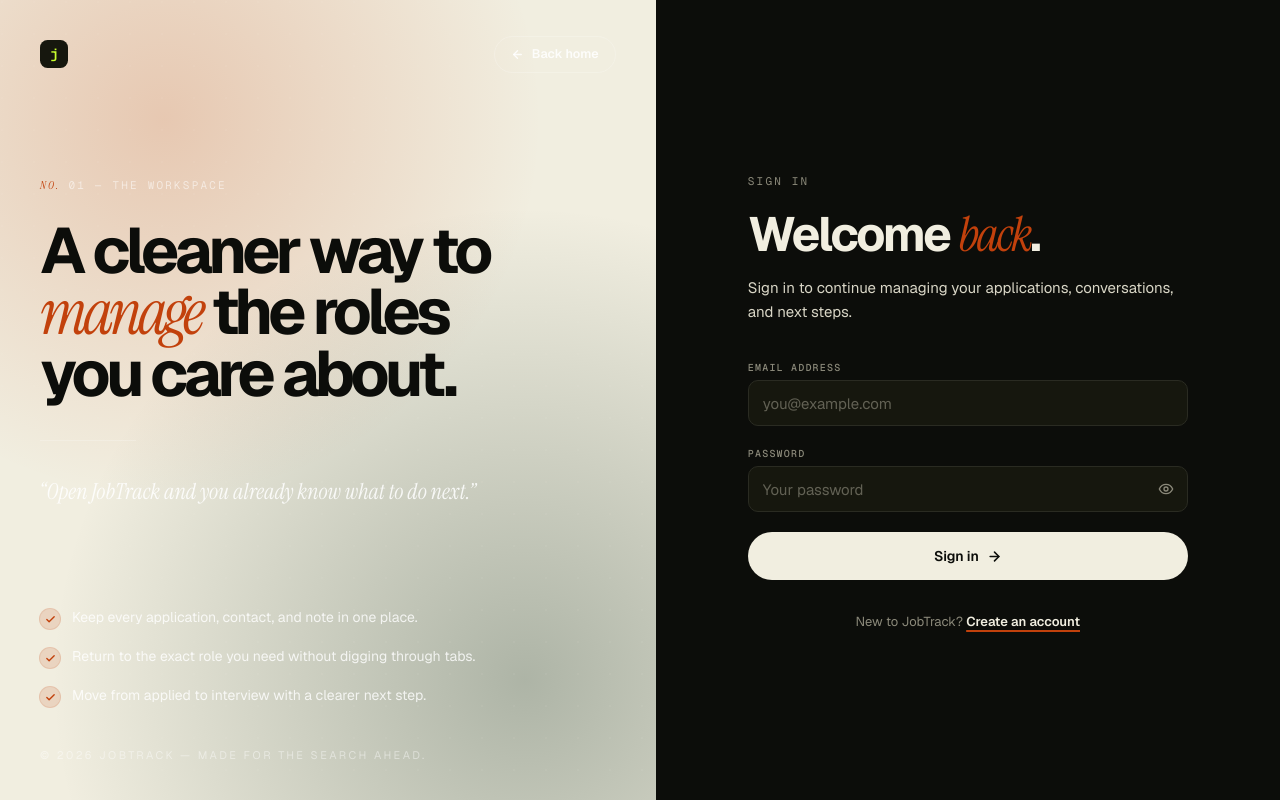
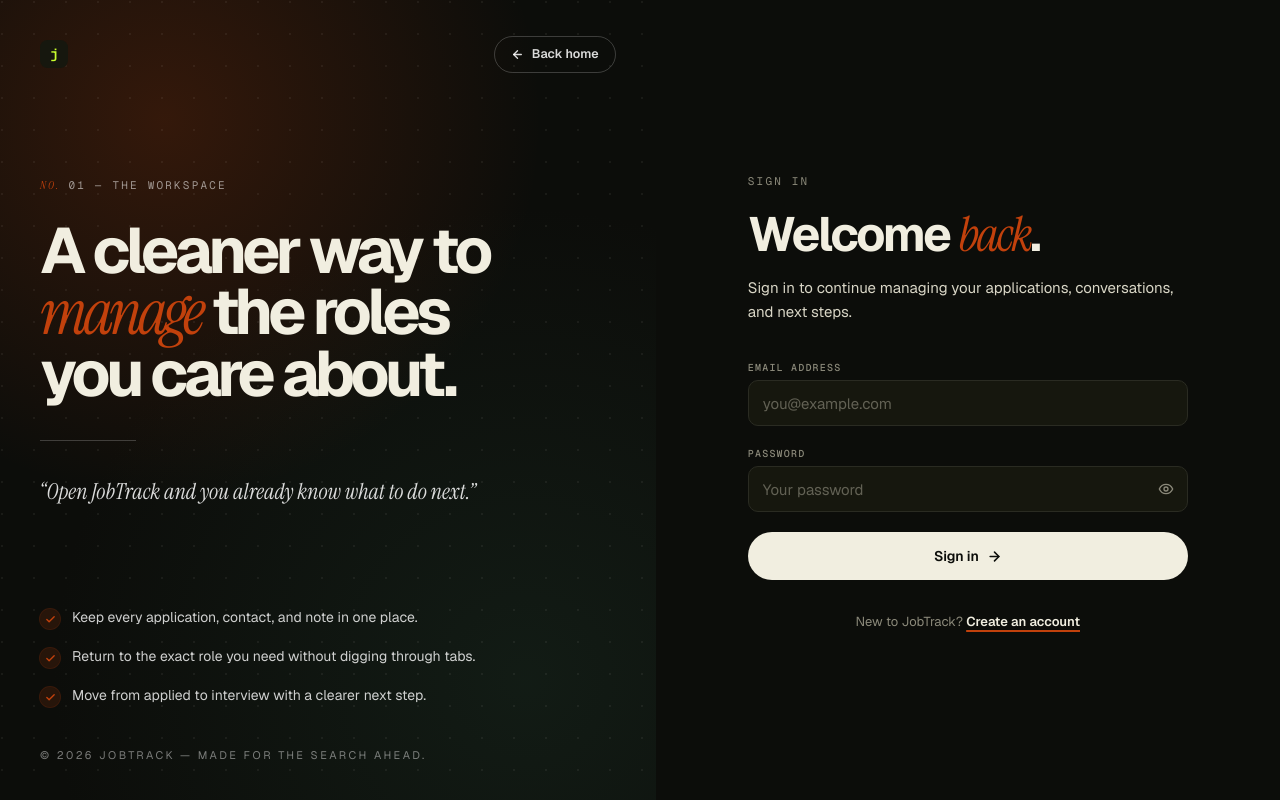
Before and after one commit to matejapp/job-track, a React (Vite) app in the folder frontend/: page /login in a window 1280 px wide. Built offline with nearby package versions, Linux system fonts and the light colour scheme; no server answers.

Commit message:
fix: auth left panel always dark, ignore BACKEND_TODO from version control

```diff
--- a/frontend/src/components/marketing/AuthShell.jsx
+++ b/frontend/src/components/marketing/AuthShell.jsx
@@ -15,7 +15,7 @@
     <main className="min-h-screen bg-paper font-sans text-ink antialiased">
       <div className="grid min-h-screen lg:grid-cols-[1.05fr_1fr]">
         {/* Left panel */}
-        <section className="relative hidden overflow-hidden bg-ink px-10 py-9 text-paper lg:flex lg:flex-col lg:justify-between">
+        <section className="relative hidden overflow-hidden px-10 py-9 lg:flex lg:flex-col lg:justify-between" style={{ background: "#0c0d0a", color: "#f1eee0" }}>
           <div className="pointer-events-none absolute inset-0 bg-[radial-gradient(circle_at_25%_15%,rgba(194,65,12,0.22),transparent_45%),radial-gradient(circle_at_80%_85%,rgba(31,58,44,0.32),transparent_55%)]" />
           <div className="pointer-events-none absolute inset-0 opacity-[0.06] [background-image:radial-gradient(circle_at_2px_2px,#f5f0e6_1px,transparent_0)] [background-size:32px_32px]" />
 
```
Also changed, not shown: 1 other file (tests, documents, lock files or other folders).
